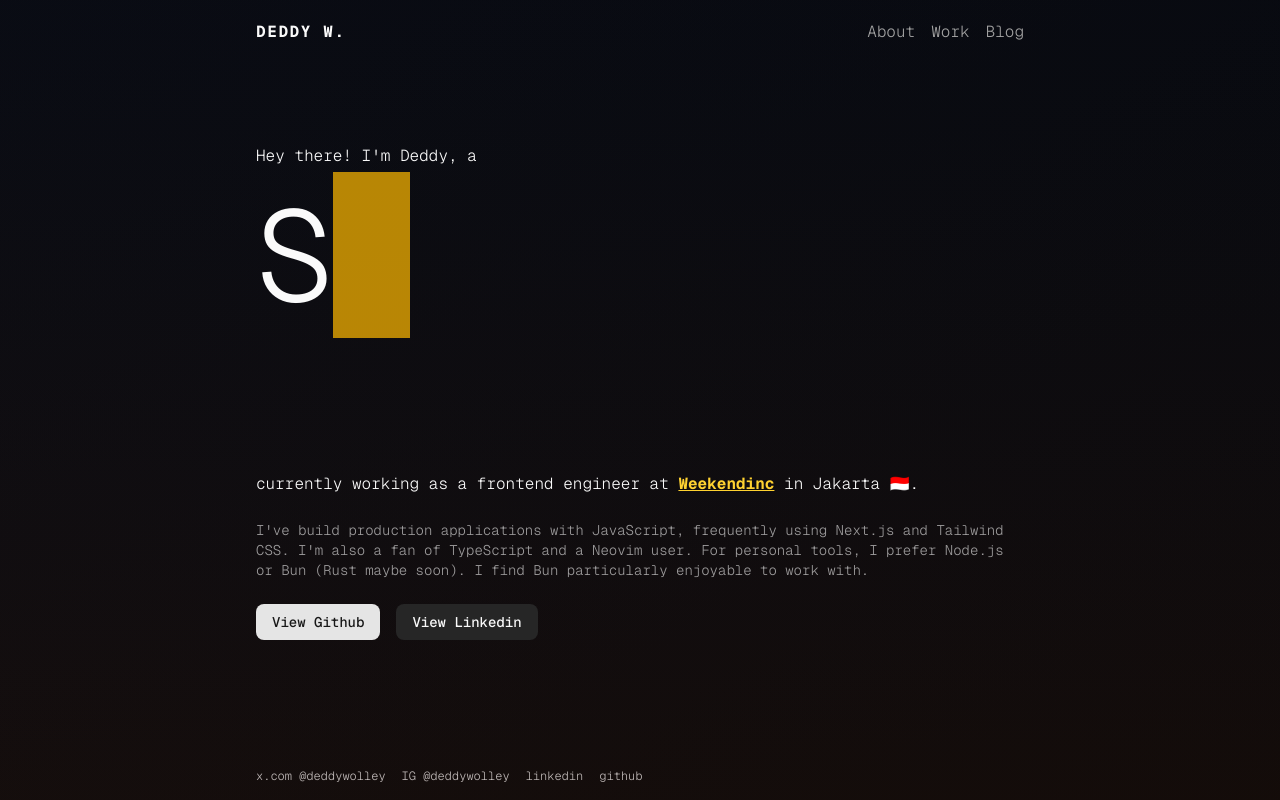
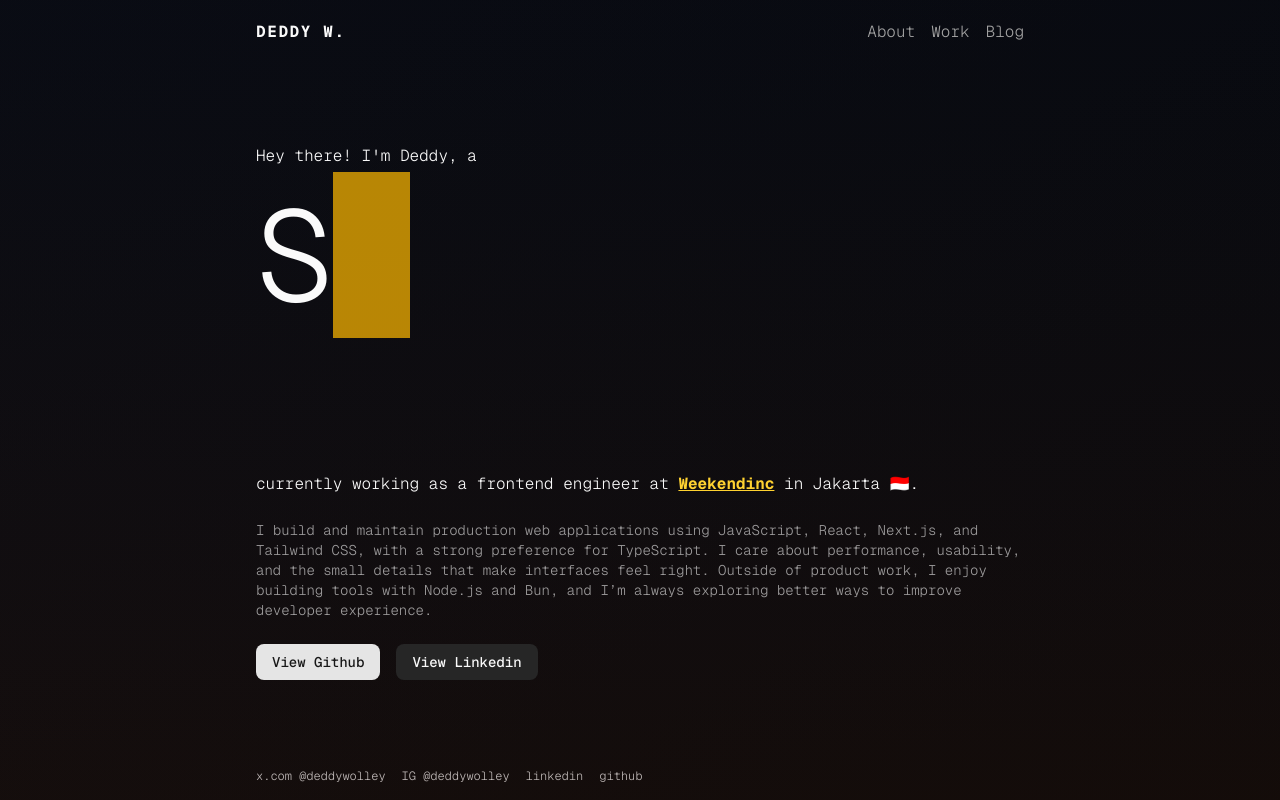
Before and after one commit to philldev/personal-site, a Next.js app: page / in a window 1280 px wide. Built offline with nearby package versions, Linux system fonts and the light colour scheme.

Commit message:
update copy

```diff
--- a/app/page.tsx
+++ b/app/page.tsx
@@ -53,10 +53,12 @@ export default function Home() {
           </p>
 
           <p className="text-foreground/60 text-sm">
-            I&apos;ve build production applications with JavaScript, frequently
-            using Next.js and Tailwind CSS. I&apos;m also a fan of TypeScript
-            and a Neovim user. For personal tools, I prefer Node.js or Bun (Rust
-            maybe soon). I find Bun particularly enjoyable to work with.
+            I build and maintain production web applications using JavaScript,
+            React, Next.js, and Tailwind CSS, with a strong preference for
+            TypeScript. I care about performance, usability, and the small
+            details that make interfaces feel right. Outside of product work, I
+            enjoy building tools with Node.js and Bun, and I’m always exploring
+            better ways to improve developer experience.
           </p>
 
           <div className="flex gap-4">
```
